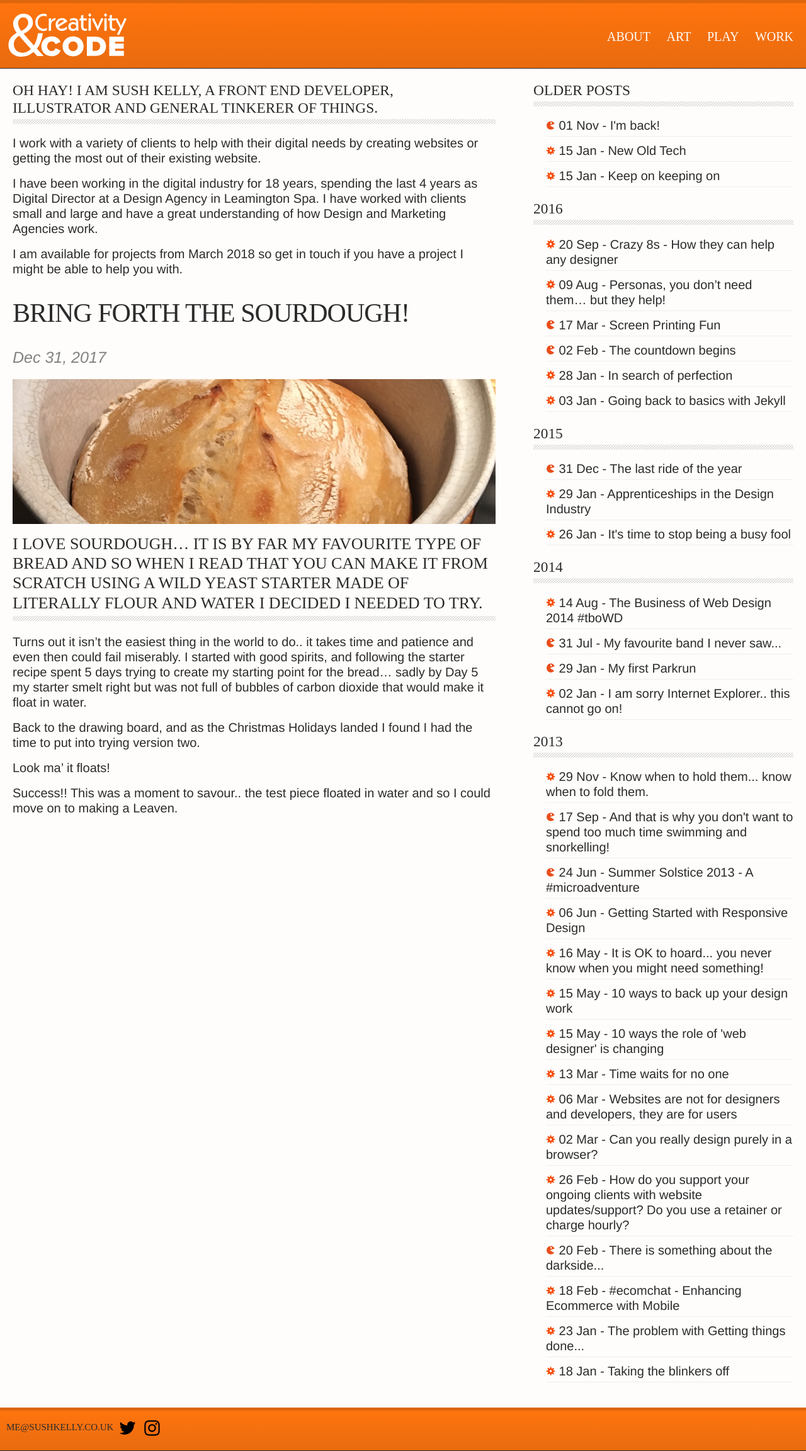
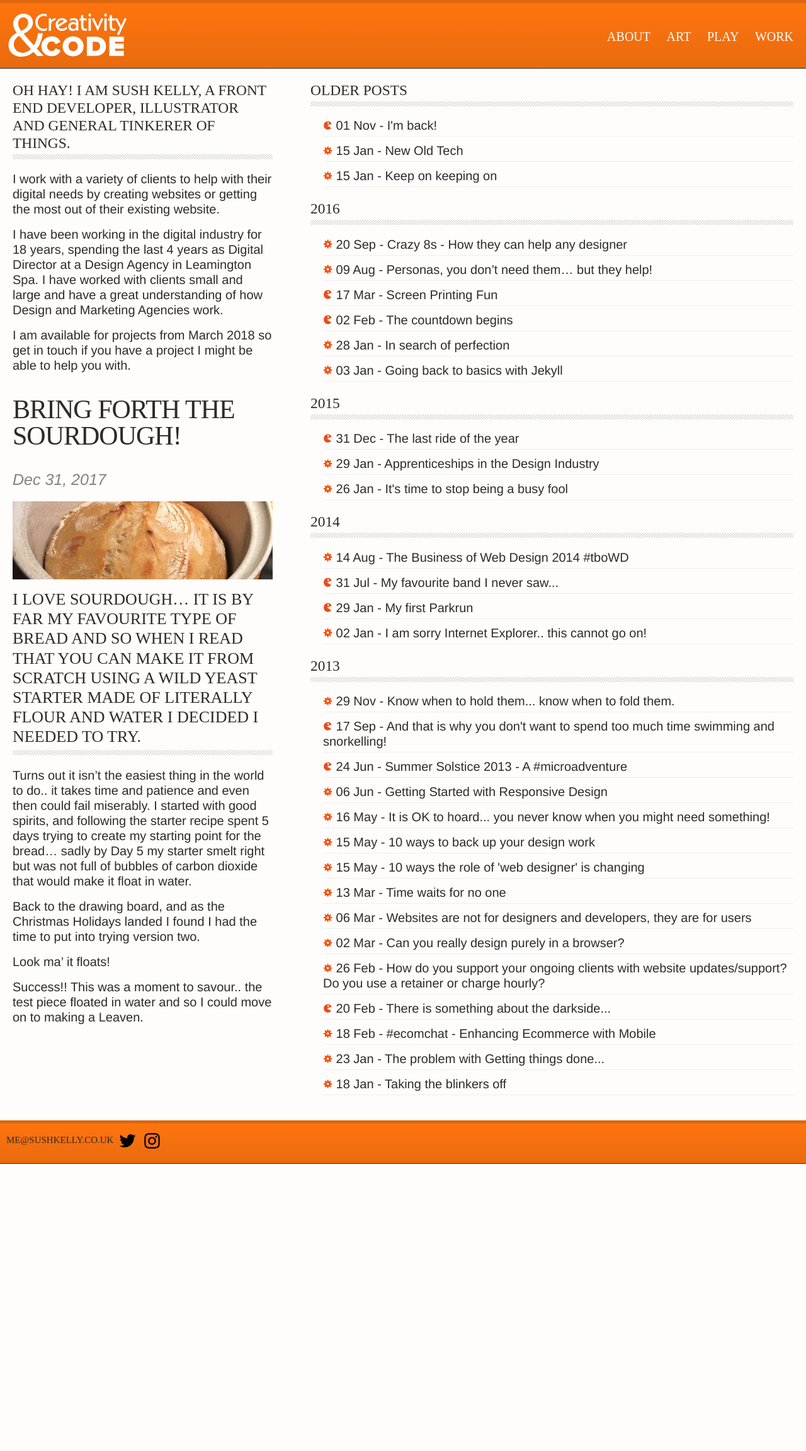
Before and after one commit to maxray/maxray.github.io, a Jekyll site: the page built from index.html, in a window 1280 px wide. Shown: the whole page at 63% size. Built offline with Jekyll 4.4.1, drawn with Linux system fonts in a browser that asks for light colours; after the commit the page ends 1848 px from its top, so only the background shows below that.

Commit message:
Swap image/text focus

```diff
--- a/_sass/_layout.scss
+++ b/_sass/_layout.scss
@@ -394,7 +394,7 @@ margin: auto;
 }
 
 .flexbox-container > div {
-    width: 35%;
+    width: 65%;
     padding: 1em;
     // overflow: auto;
     // height: 100vh;
@@ -402,7 +402,7 @@ margin: auto;
 
 .flexbox-container > div:first-child {
     margin-right: 1em;
-    width:65%;
+    width:35%;
     // padding: 0 25% 0 0;
     background-size:cover;
 
```
